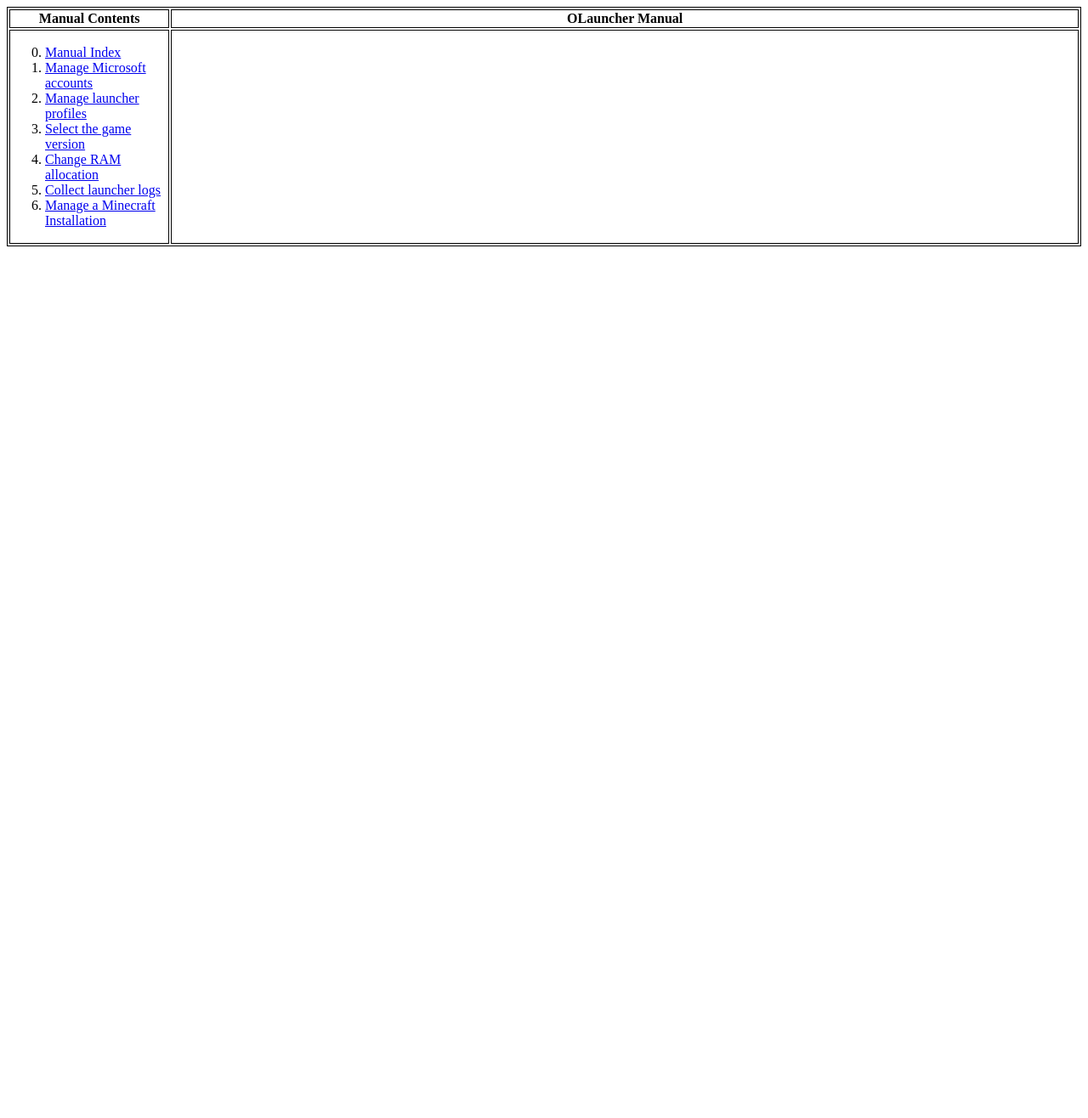
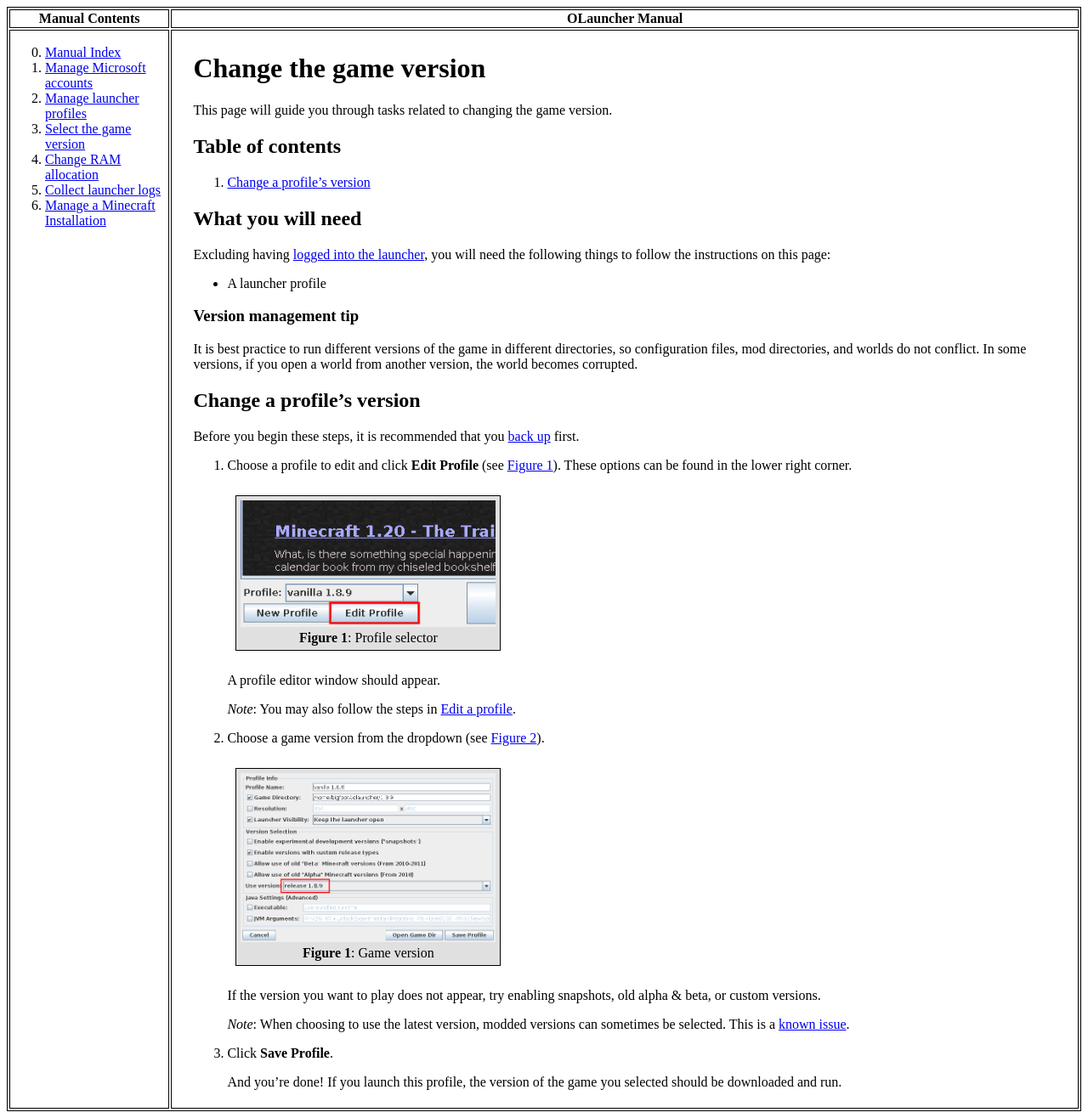
Before and after one commit to olauncher/olauncher.github.io, a Jekyll site: the page built from manual/03-gamever.md, in a window 1280 px wide. Shown: the whole page at 85% size. Built offline with Jekyll 4.4.1, drawn with Linux system fonts in a browser that asks for light colours; before the commit the page ends 900 px from its top, so only the background shows below that.

Commit message:
more manual pages

```diff
--- a/manual/03-gamever.md
+++ b/manual/03-gamever.md
@@ -2,3 +2,45 @@
 layout: manual-page
 title: 3 Game Version
 ---
+
+# Change the game version
+This page will guide you through tasks related to changing the game version.
+
+## Table of contents
+1. [Change a profile's version](#change-a-profiles-version)
+
+## What you will need
+Excluding having [logged into the launcher](01-signin), you will need the following things to follow the instructions on this page:
+
+- A launcher profile
+
+### Version management tip
+It is best practice to run different versions of the game in different directories, so configuration files, mod directories, and worlds do not conflict. In some versions, if you open a world from another version, the world becomes corrupted.
+
+## Change a profile's version
+Before you begin these steps, it is recommended that you [back up](06-installmg#back-up-your-worlds) first.
+
+1. Choose a profile to edit and click **Edit Profile** (see [Figure 1](#fig01)). These options can be found in the lower right corner.
+
+   <span class="manual-figure" id="fig01">
+   <a href="img/03/fig01-edit-profile.png"><img alt="Profile selector" src="img/03/fig01-edit-profile.png" /></a><br>
+   **Figure 1**: Profile selector
+   </span>
+
+   A profile editor window should appear.
+
+   _Note_: You may also follow the steps in [Edit a profile](02-profiles#edit-a-profile).
+
+2. Choose a game version from the dropdown (see [Figure 2](#fig02)).
+
+   <span class="manual-figure" id="fig02">
+   <a href="img/03/fig02-game-version.png"><img alt="Game version selector" src="img/03/fig02-game-version.png" /></a><br>
+   **Figure 1**: Game version
+   </span>
+
+   If the version you want to play does not appear, try enabling snapshots, old alpha &amp; beta, or custom versions.
+
+   _Note_: When choosing to use the latest version, modded versions can sometimes be selected. This is a [known issue](https://github.com/olauncher/olauncher/issues/62).
+3. Click **Save Profile**.
+
+   And you're done! If you launch this profile, the version of the game you selected should be downloaded and run.
```
Also changed, not shown: manual/04-ram.md (+37 -0 lines), manual/05-logs.md (+5 -0 lines), manual/06-installmg.md (+4 -0 lines), manual/img/03/fig01-edit-profile.png (added), manual/img/03/fig02-game-version.png (added).
